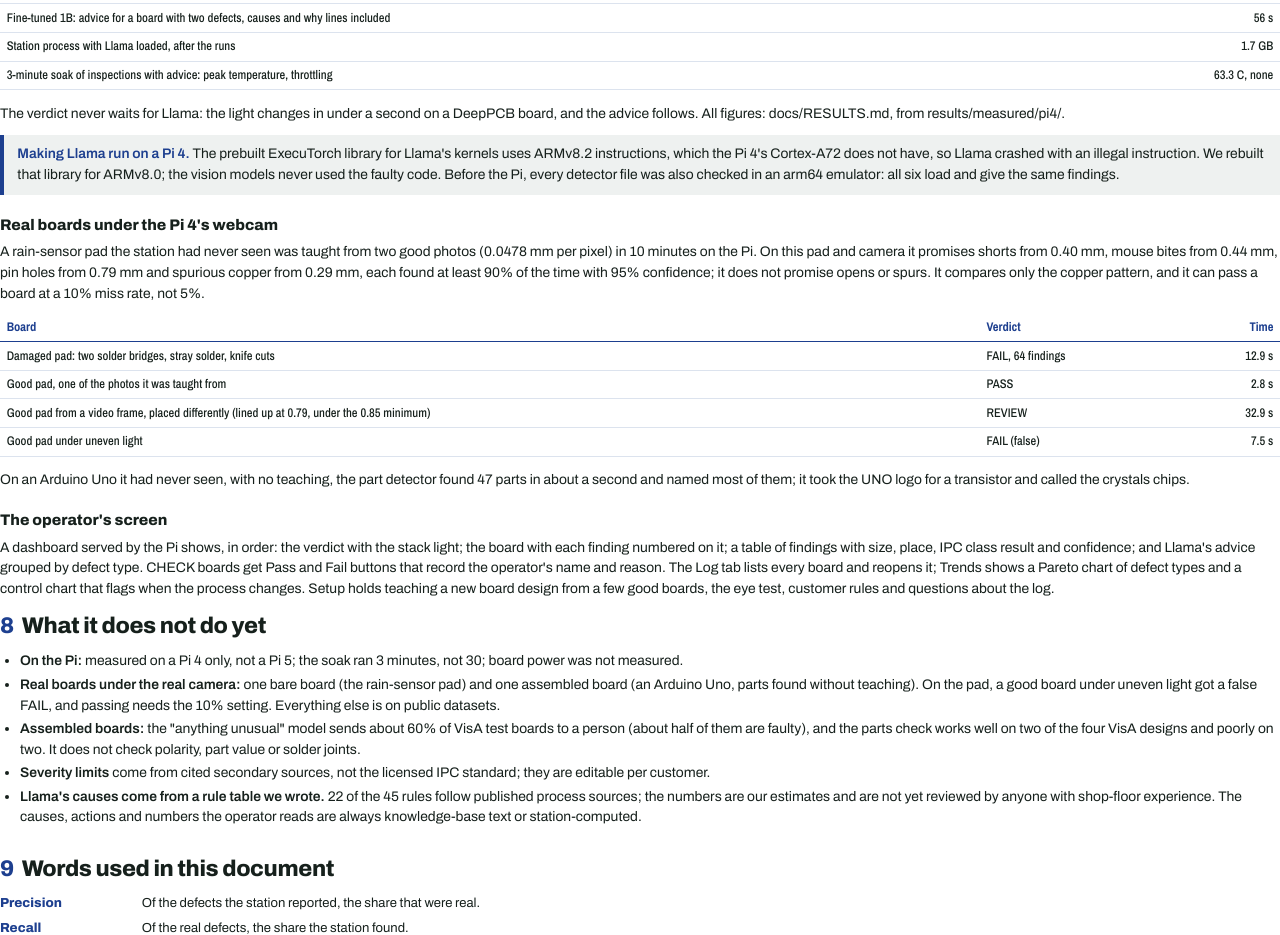
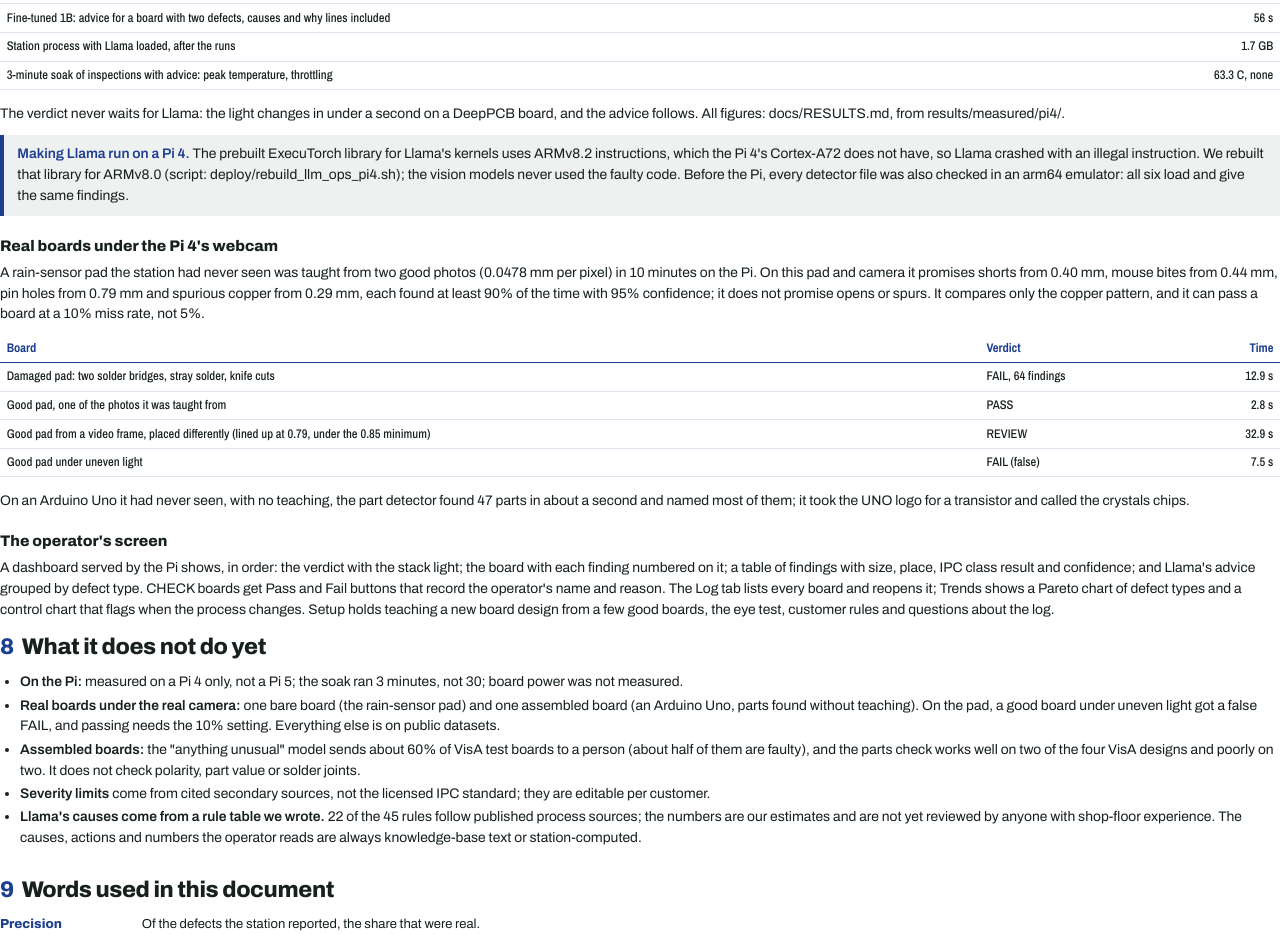
Before and after one commit to hajira-noorain/arm-bharat-pcb-inspect, a plain HTML site: page docs/overview/overview.html in a window 1280 px wide. Shown: the part 7520-8455 px from the top of the page. Drawn offline with Linux system fonts and the light colour scheme.

Commit message:
Pi 4: script to rebuild ExecuTorch's Llama kernel library for ARMv8.0
- deploy/rebuild_llm_ops_pi4.sh: the by-hand rebuild as a script (ExecuTorch v1.6.0,
  -march=armv8-a, custom ops with dotprod only, patchelf into the wheel, original kept
  in ~/backup, Llama load check); skips when already done
- pi_setup.sh prints a hint on a Cortex-A72
- README and overview point to the script

```diff
--- a/docs/overview/overview.html
+++ b/docs/overview/overview.html
@@ -322,7 +322,7 @@ dd { margin: 0; }
     <tr><td>3-minute soak of inspections with advice: peak temperature, throttling</td><td class="num">63.3 C, none</td></tr>
   </table>
   <p>The verdict never waits for Llama: the light changes in under a second on a DeepPCB board, and the advice follows. All figures: docs/RESULTS.md, from results/measured/pi4/.</p>
-  <div class="note"><b>Making Llama run on a Pi 4.</b> The prebuilt ExecuTorch library for Llama's kernels uses ARMv8.2 instructions, which the Pi 4's Cortex-A72 does not have, so Llama crashed with an illegal instruction. We rebuilt that library for ARMv8.0; the vision models never used the faulty code. Before the Pi, every detector file was also checked in an arm64 emulator: all six load and give the same findings.</div>
+  <div class="note"><b>Making Llama run on a Pi 4.</b> The prebuilt ExecuTorch library for Llama's kernels uses ARMv8.2 instructions, which the Pi 4's Cortex-A72 does not have, so Llama crashed with an illegal instruction. We rebuilt that library for ARMv8.0 (script: deploy/rebuild_llm_ops_pi4.sh); the vision models never used the faulty code. Before the Pi, every detector file was also checked in an arm64 emulator: all six load and give the same findings.</div>
 
   <h3>Real boards under the Pi 4's webcam</h3>
   <p>A rain-sensor pad the station had never seen was taught from two good photos (0.0478 mm per pixel) in 10 minutes on the Pi. On this pad and camera it promises shorts from 0.40 mm, mouse bites from 0.44 mm, pin holes from 0.79 mm and spurious copper from 0.29 mm, each found at least 90% of the time with 95% confidence; it does not promise opens or spurs. It compares only the copper pattern, and it can pass a board at a 10% miss rate, not 5%.</p>
```
Also changed, not shown: 4 other files.
